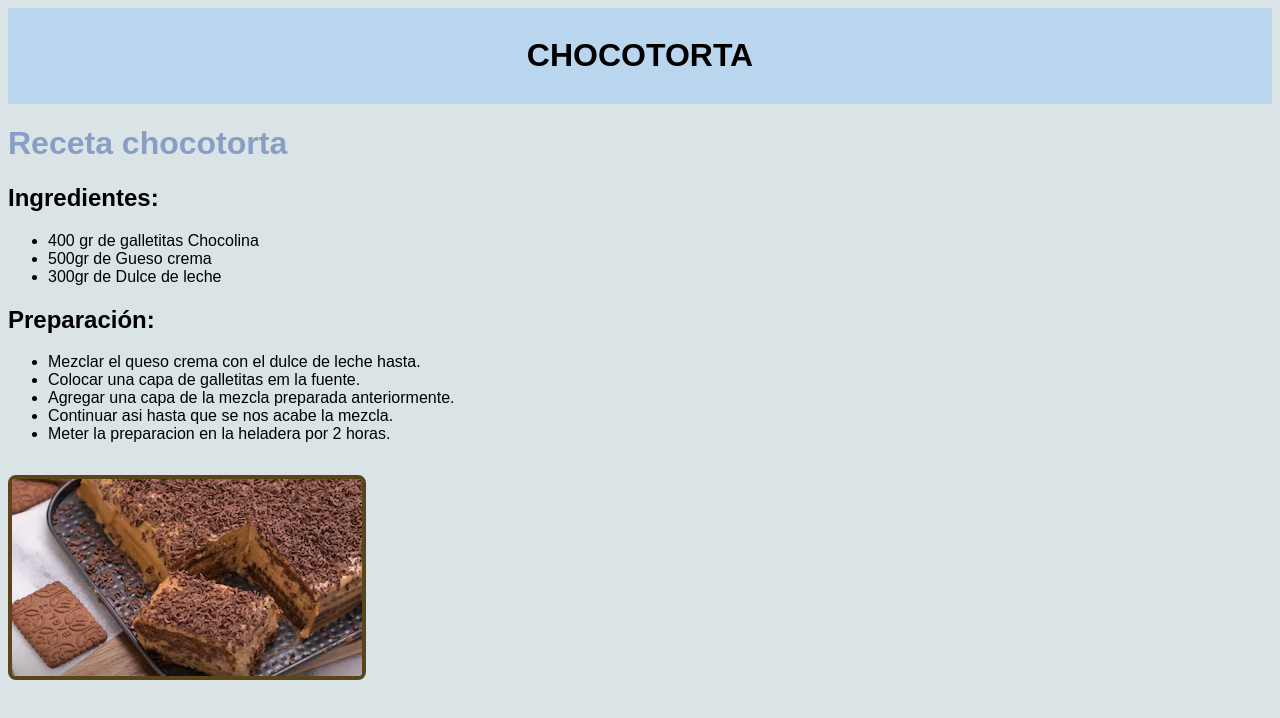
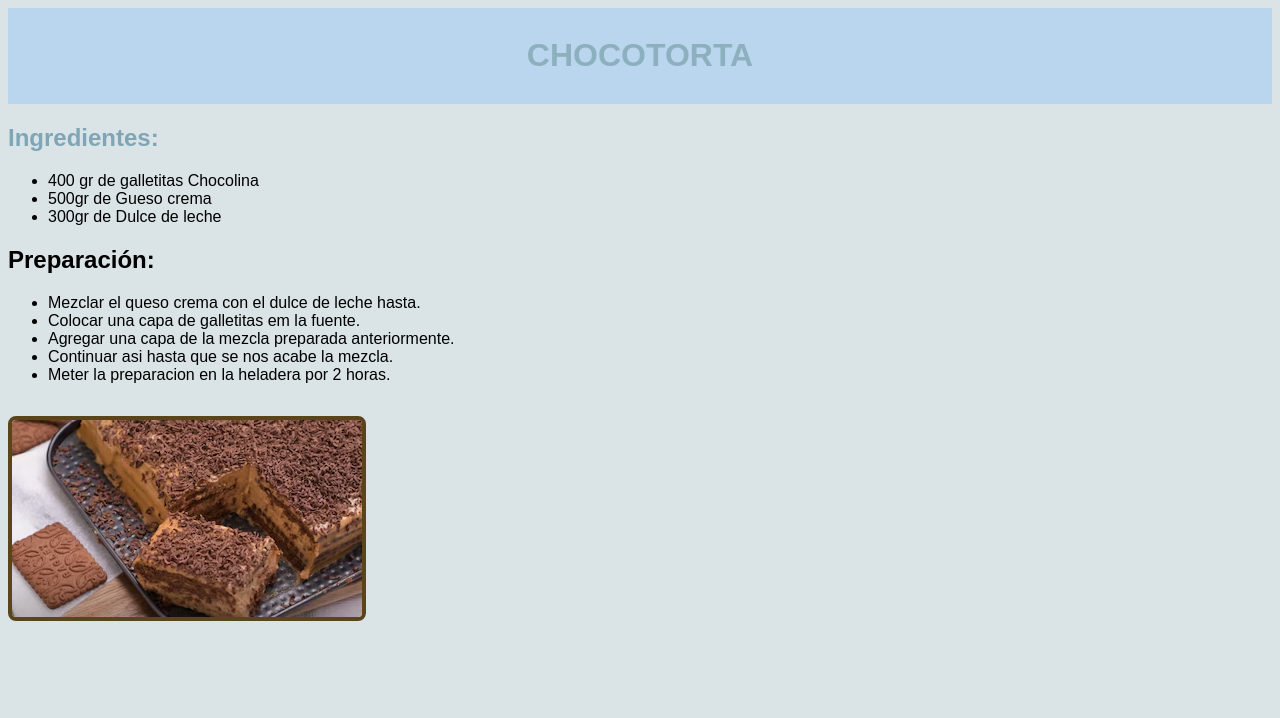
Before and after one commit to francisca11ch/informatica, a plain HTML site: page enlace.html in a window 1280 px wide. Drawn offline with Linux system fonts and the light colour scheme.

Commit message:
Add files via upload

```diff
--- a/enlace.html
+++ b/enlace.html
@@ -13,8 +13,7 @@
     <header>
         <h1>CHOCOTORTA</h1>
     </header>
-  <h1 class="titulos">Receta chocotorta</h1>
-  <h2> Ingredientes: </h2>
+  <h2 class="titulo"> Ingredientes: </h2>
     <ul>
     <li> 400 gr de galletitas Chocolina </li>
     <li>500gr de Gueso crema </li>
--- a/index_estilos.css
+++ b/index_estilos.css
@@ -68,6 +68,7 @@ footer a {
     color: rgb(0, 0, 0);
     text-decoration: none;
 }
-.titulos {
-    color: #899ec5;
+header, footer{color:rgb(140, 176, 190)}
+.titulo{color:rgb(127, 166, 182)}
+.titulo2{color:rgb(127, 166, 182)
 }
```
